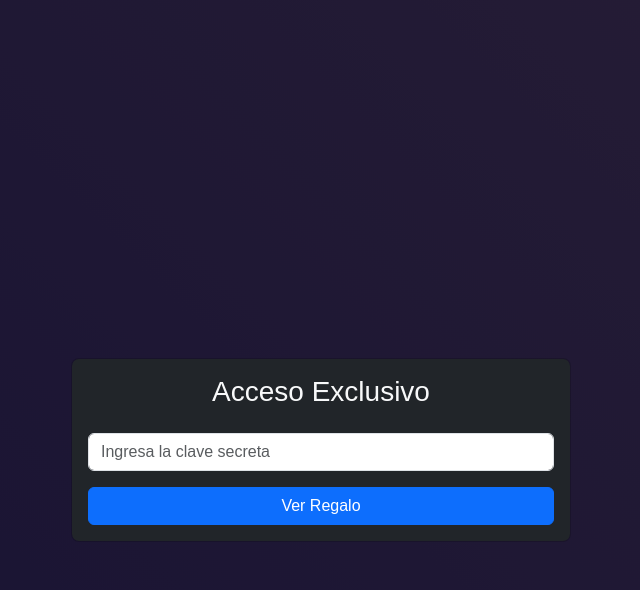
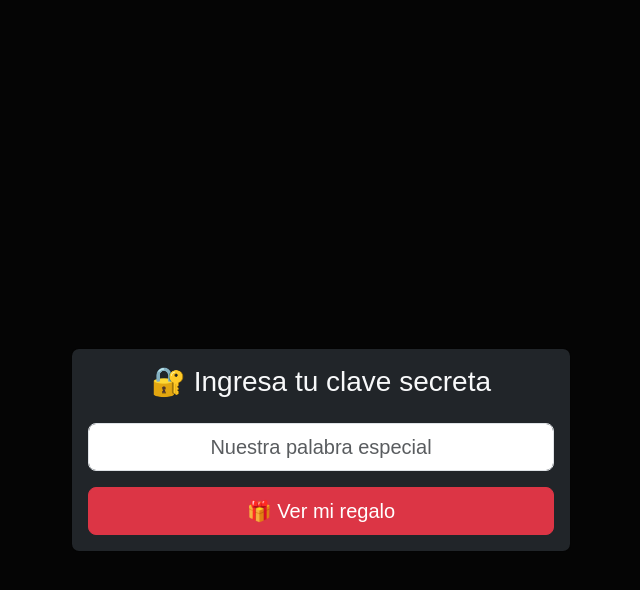
Before and after one commit to williamortizc/williamortizc.github.io, a Jekyll site: the page built from giftcard-secreta/index.html, in a window 1280 px wide. Shown: the top 590 px of the page, without its empty margins (319-959 px from the left). Built offline with Jekyll 4.4.1, drawn with Linux system fonts in a browser that asks for light colours; nearby versions of some CDN libraries.

Commit message:
Actualizar la tarjeta de regalo: modificar títulos y textos en giftcard.html, renombrar el modal de acceso, ajustar estilos en giftcard.css, optimizar la lógica de validación en giftcard.js, y cambiar la URL en index.html.

```diff
--- a/_layouts/giftcard.html
+++ b/_layouts/giftcard.html
@@ -3,38 +3,38 @@
 <head>
     <meta charset="UTF-8">
     <meta name="viewport" content="width=device-width, initial-scale=1.0">
-    <title>{{ site.data.giftcard.textos.titulo_pagina }}</title>
+    <title>💝 Tarjeta Especial</title>
     <link href="https://cdn.jsdelivr.net/npm/bootstrap@5.3.0/dist/css/bootstrap.min.css" rel="stylesheet">
     <link rel="stylesheet" href="{{ '/assets/css/giftcard.css' | relative_url }}">
 </head>
 <body>
-    <!-- Modal -->
-    <div class="modal fade" id="modalAcceso" data-bs-backdrop="static" tabindex="-1">
+    <!-- Modal de Acceso -->
+    <div class="modal fade" id="modalPrincipal" data-bs-backdrop="static" tabindex="-1">
         <div class="modal-dialog modal-dialog-centered">
             <div class="modal-content bg-dark text-light">
                 <div class="modal-body text-center">
-                    <h3 class="mb-4">{{ site.data.giftcard.textos.titulo_modal }}</h3>
-                    <form id="formClave">
+                    <h3 class="mb-4">🔐 Ingresa tu clave secreta</h3>
+                    <form id="formularioAcceso">
                         <input
                             type="password"
-                            id="inputClave"
-                            class="form-control mb-3"
-                            placeholder="{{ site.data.giftcard.textos.placeholder_clave }}"
+                            id="claveAcceso"
+                            class="form-control form-control-lg mb-3 text-center"
+                            placeholder="Nuestra palabra especial"
                             required
                         >
-                        <button type="submit" class="btn btn-primary w-100">
-                            {{ site.data.giftcard.textos.texto_boton }}
+                        <button type="submit" class="btn btn-danger btn-lg w-100">
+                            🎁 Ver mi regalo
                         </button>
                     </form>
                     <div id="mensajeError" class="alert alert-danger mt-3 d-none">
-                        {{ site.data.giftcard.textos.mensaje_error }}
+                        ❌ ¡Clave incorrecta, amor mío!
                     </div>
                 </div>
             </div>
         </div>
     </div>
 
-    <!-- Tarjeta -->
+    <!-- Contenido de la Tarjeta -->
     <main id="contenidoTarjeta" class="d-none">
         {{ content }}
     </main>
--- a/assets/css/giftcard.css
+++ b/assets/css/giftcard.css
@@ -1,6 +1,6 @@
 body {
   min-height: 100vh;
-  background: linear-gradient(45deg, #2D2366, #4D3B6B);
+  background: #0a0a0a;
   display: flex;
   justify-content: center;
   align-items: center;
--- a/assets/js/giftcard.js
+++ b/assets/js/giftcard.js
@@ -2,47 +2,63 @@
 ---
 
 document.addEventListener('DOMContentLoaded', () => {
+    // 1. Configuración inicial
     const CONFIG = {
-        textos: {{ site.data.giftcard.textos | jsonify }},
-        datos: {{ site.data.giftcard | jsonify }}
+        CLAVE_CORRECTA: "{{ site.data.giftcard.palabra_secreta }}",
+        SONIDO_ACTIVADO: {{ site.data.giftcard.efectos.sonido }}
     };
 
-    // Sonidos verificados
-    const SONIDOS = {
-        flip: new Howl({ src: ['https://assets.mixkit.co/sfx/preview/mixkit-paper-flip-1936.mp3'] }),
-        error: new Howl({ src: ['https://assets.mixkit.co/sfx/preview/mixkit-wrong-answer-fail-notification-946.mp3'] }),
-        exito: new Howl({ src: ['https://assets.mixkit.co/sfx/preview/mixkit-magic-sparkle-902.mp3'] })
-    };
-
-    // Elementos
-    const modal = new bootstrap.Modal(document.getElementById('modalAcceso'));
-    const formulario = document.getElementById('formClave');
-    const inputClave = document.getElementById('inputClave');
+    // 2. Elementos del DOM
+    const modal = new bootstrap.Modal(document.getElementById('modalPrincipal'));
+    const formulario = document.getElementById('formularioAcceso');
+    const inputClave = document.getElementById('claveAcceso');
     const mensajeError = document.getElementById('mensajeError');
     const contenidoTarjeta = document.getElementById('contenidoTarjeta');
 
-    // Mostrar modal al cargar
+    // 3. Sonidos pre-cargados
+    const SONIDOS = {
+        EXITO: new Howl({ src: ['https://assets.mixkit.co/sfx/preview/mixkit-magic-sparkle-902.mp3'], volume: 0.3 }),
+        ERROR: new Howl({ src: ['https://assets.mixkit.co/sfx/preview/mixkit-wrong-answer-fail-notification-946.mp3'], volume: 0.5 }),
+        FLIP: new Howl({ src: ['https://assets.mixkit.co/sfx/preview/mixkit-paper-flip-1936.mp3'], volume: 0.4 })
+    };
+
+    // 4. Mostrar modal al iniciar
     modal.show();
 
-    // Validar clave
+    // 5. Manejar envío del formulario
     formulario.addEventListener('submit', (e) => {
         e.preventDefault();
+        validarClave(inputClave.value);
+    });
 
-        if (inputClave.value === CONFIG.datos.palabra_secreta) {
-            if (CONFIG.datos.efectos.sonido) SONIDOS.exito.play();
+    // 6. Función de validación
+    function validarClave(clave) {
+        if (clave === CONFIG.CLAVE_CORRECTA) {
+            accesoExitoso();
+        } else {
+            accesoDenegado();
+        }
+    }
+
+    // 7. Acceso correcto
+    function accesoExitoso() {
+        if (CONFIG.SONIDO_ACTIVADO) SONIDOS.EXITO.play();
         modal.hide();
         mostrarTarjeta();
         configurarFlip();
-        } else {
+    }
+
+    // 8. Acceso denegado
+    function accesoDenegado() {
         inputClave.classList.add('is-invalid');
         mensajeError.classList.remove('d-none');
-            if (CONFIG.datos.efectos.sonido) SONIDOS.error.play();
+        if (CONFIG.SONIDO_ACTIVADO) SONIDOS.ERROR.play();
     }
-    });
 
+    // 9. Mostrar tarjeta
     function mostrarTarjeta() {
         contenidoTarjeta.classList.remove('d-none');
-        gsap.from('.tarjeta', {
+        gsap.from(contenidoTarjeta, {
             duration: 1.5,
             scale: 0,
             rotationY: 180,
@@ -50,11 +66,12 @@ document.addEventListener('DOMContentLoaded', () => {
         });
     }
 
+    // 10. Configurar efecto flip
     function configurarFlip() {
         const tarjeta = document.querySelector('.tarjeta');
         tarjeta.addEventListener('click', () => {
             tarjeta.classList.toggle('volteada');
-            if (CONFIG.datos.efectos.sonido) SONIDOS.flip.play();
+            if (CONFIG.SONIDO_ACTIVADO) SONIDOS.FLIP.play();
         });
     }
 });
--- a/giftcard-secreta/index.html
+++ b/giftcard-secreta/index.html
@@ -10,23 +10,24 @@ permalink: /tarjeta-especial-7d6f5g4h/
         <div class="cara frente">
             <div class="d-flex justify-content-between align-items-center mb-3">
                 <div class="chip"></div>
-                <div class="h4">{{ gc.textos.saldo_actual }}</div>
+                <i class="bi bi-heart-fill h3" style="color: {{ gc.diseno.colores.detalle }}"></i>
             </div>
             <h2 class="text-center mb-4">{{ gc.nombre }}</h2>
             <div class="mt-auto">
                 <div class="d-flex justify-content-between align-items-center">
-                    <div class="h2">${{ gc.monto_actual }}</div>
-                    <i class="bi bi-credit-card h1 opacity-25"></i>
+                    <div>
+                        <small class="opacity-75">Saldo de Amor</small>
+                        <div class="h2">${{ gc.saldo_actual }}</div>
+                    </div>
+                    <i class="bi bi-credit-card-2-front-fill h1 opacity-25"></i>
                 </div>
             </div>
         </div>
         <div class="cara reverso">
             <div class="h-100 d-flex flex-column justify-content-center text-center px-3">
+                <i class="bi bi-balloon-heart-fill h1 text-danger mb-3"></i>
                 <p class="lead">{{ gc.mensaje }}</p>
-                <div class="mt-4">
-                    <small class="text-muted">{{ gc.textos.saldo_inicial }}</small>
-                    <div class="h3">${{ gc.monto_inicial }}</div>
-                </div>
+                <small class="text-muted">Saldo inicial: ${{ gc.saldo_inicial }}</small>
             </div>
         </div>
     </div>
```
Also changed, not shown: other parts of giftcard-secreta/index.html (+1 -1 lines). Lines whose indentation alone changed are shown as unchanged.
